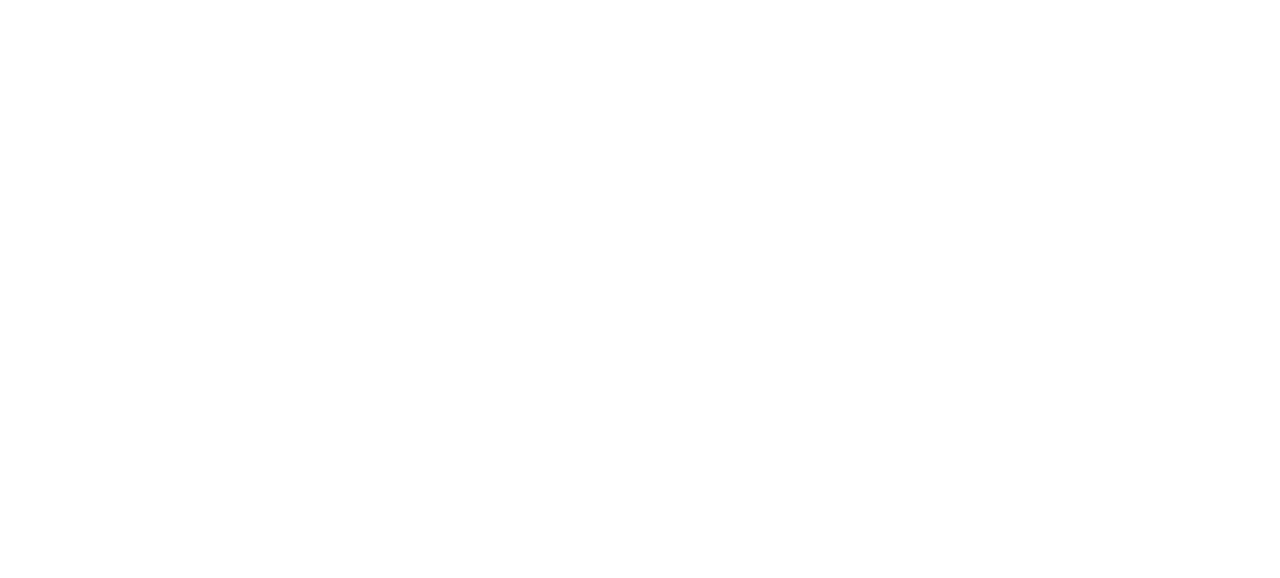
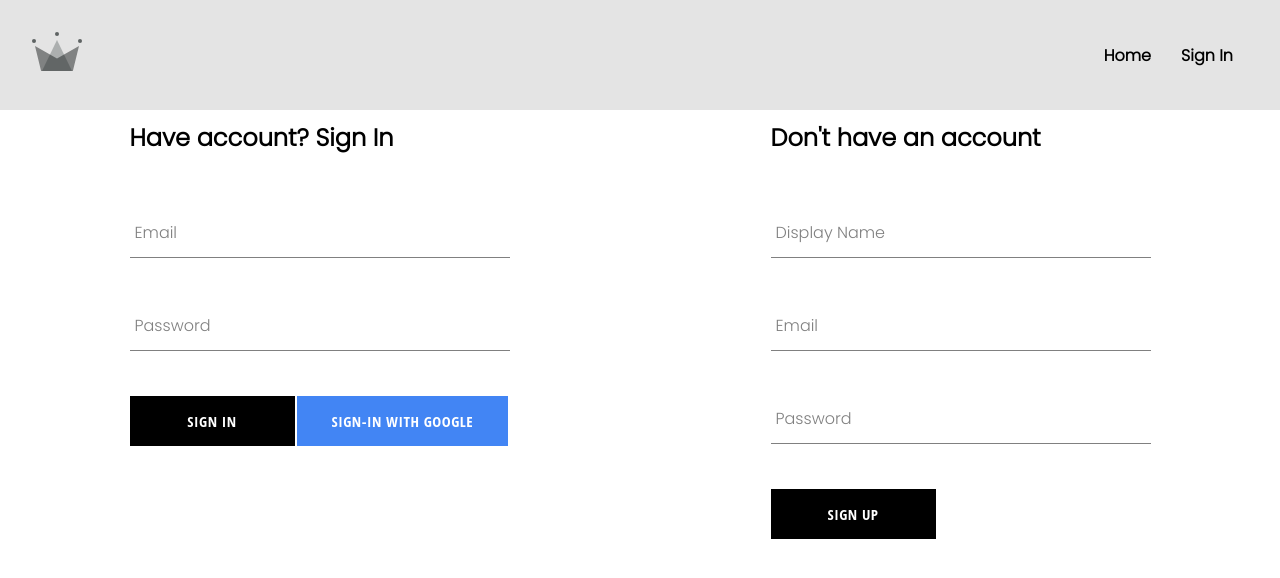
Before and after one commit to dork7/the_project, a React (Vite) app: page /auth in a window 1280 px wide. Before the commit this address had no page. Shown: the top 578 px of the page. Built offline with nearby package versions, Linux system fonts and the light colour scheme.

Commit message:
restructing dir

```diff
--- a/src/App.tsx
+++ b/src/App.tsx
@@ -1,18 +1,17 @@
-import React from 'react'
-import HomeComponent from './routes/home/home.components'
 import { Route, Routes } from 'react-router-dom'
 import NavBar from './components/Nav/NavBar'
-import ShopComponent from './routes/shop/shop.component'
-import SignInComponent from './routes/sign-in/SignIn.component'
+import AuthPage from './routes/auth/Auth.page'
+import HomePage from './routes/home/home.page'
+import ShopPage from './routes/shop/shop.page'
 
 const App = () => {
     return (
         <div>
             <Routes>
                 <Route path="/" element={<NavBar />} >
-                    <Route index element={<HomeComponent />} />
-                    <Route path='shop' element={<ShopComponent />} />
-                    <Route path='sign-in' element={<SignInComponent />} />
+                    <Route index element={<HomePage />} />
+                    <Route path='shop' element={<ShopPage />} />
+                    <Route path='auth' element={<AuthPage />} />
                 </Route>
             </Routes>
         </div>
--- /dev/null
+++ b/src/components/Button/button.styles.css
@@ -0,0 +1,46 @@
+.button-container {
+    min-width: 165px;
+    width: auto;
+    height: 50px;
+    letter-spacing: 0.5px;
+    line-height: 50px;
+    padding: 0 35px 0 35px;
+    font-size: 15px;
+    background-color: black;
+    color: white;
+    text-transform: uppercase;
+    font-family: 'Open Sans Condensed';
+    font-weight: bolder;
+    border: none;
+    cursor: pointer;
+    display: flex;
+    justify-content: center;
+
+    &:hover {
+        background-color: white;
+        color: black;
+        border: 1px solid black;
+    }
+
+    &.google-sign-in {
+        background-color: #4285f4;
+        color: white;
+
+        &:hover {
+            background-color: #357ae8;
+            border: none;
+        }
+    }
+
+    &.inverted {
+        background-color: white;
+        color: black;
+        border: 1px solid black;
+
+        &:hover {
+            background-color: black;
+            color: white;
+            border: none;
+        }
+    }
+}
--- a/src/components/Button/index.tsx
+++ b/src/components/Button/index.tsx
@@ -1,8 +1,13 @@
-import React from 'react'
-
-const Button = () => {
+import './button.styles.css'
+const BUTTON_TYPE_CLASSES: any = {
+    google: 'google-sign-in',
+    inverted: 'inverted'
+}
+const Button = ({ children, buttonType, ...rest }: any) => {
     return (
-        <div>Button</div>
+        <button className={`button-container ${BUTTON_TYPE_CLASSES[buttonType]}`} {...rest}>
+            {children}
+        </button>
     )
 }
 
--- /dev/null
+++ b/src/components/SignInForm/SignIn.component.tsx
@@ -0,0 +1,103 @@
+import React, { useEffect, useState } from 'react'
+import { signInWithGooglePopup, createUserDocumentFromAuth, signInWithGoogleRedirect, auth } from '../../utils/firebase.util'
+import { getRedirectResult } from 'firebase/auth'
+import SignUpForm from '../../components/SignUpForm/SignUp.component'
+import FormInput from '../FormInput/FormInput.component'
+import Button from '../Button'
+import { notifyMe } from '../../utils/notifications'
+import './sigin.style.scss'
+
+const defaultValues = {
+    displayName: '', email: '', password: ''
+}
+const SignInForm = () => {
+
+    const [formValues, setFormValues] = useState(defaultValues)
+    const { displayName, email, password } = formValues
+
+    const logUserWithGoogle = async () => {
+        const { user } = await signInWithGooglePopup()
+
+        const userDocRef = await createUserDocumentFromAuth(user)
+        console.log('userDocRef', userDocRef)
+    }
+    // const logUserWithGoogleRedirect = async () => {
+    //     const login = await signInWithGoogleRedirect()
+    //     console.log('login', login)
+    // }
+    // getRedirectResult()
+
+    useEffect(() => {
+
+
+        (async () => {
+            const response = await getRedirectResult(auth)
+            if (response) {
+                console.log('response', response)
+                const userDocRef = await createUserDocumentFromAuth(response.user)
+                console.log('userDocRef', userDocRef)
+            }
+        })()
+
+    }, [])
+
+    const handleChange = (event: any) => {
+        const { name, value } = event.target
+        setFormValues({
+            ...formValues, [name]: value
+        })
+    }
+
+    const formSubmitted = async (e: any) => {
+        e.preventDefault()
+        try {
+            notifyMe({ title: "Success", msg: "User created" })
+
+            await createUserDocumentFromAuth(user, { displayName })
+        } catch (err: any) {
+
+            notifyMe({ title: "Error", msg: err.code })
+
+        }
+    }
+
+    return (
+        <div style={{
+            display: 'flex',
+            gap: '2px',
+            flexDirection: 'column'
+        }}>
+
+
+
+
+
+            <div className='sign-up-container'>
+                <h2>
+                    Have account? Sign In
+                </h2>
+                <form onSubmit={formSubmitted} style={{
+
+
+                }}>
+                    <FormInput label="Email" placeholder1='dev@dev.co' required onChange={handleChange} name='email' type='email' value={email} />
+                    <FormInput label="Password" placeholder1='***************' required onChange={handleChange} name='password' type='password' value={password} />
+                    <div className='sign-in-btn-group'>
+                        <Button type='submit'  >
+                            Sign In
+                        </Button>
+                        <Button buttonType="google" onClick={logUserWithGoogle}>
+                            SIGN-IN WITH GOOGLE
+                        </Button>
+                    </div>
+                    {/* <Button buttonType="google" onClick={signInWithGoogleRedirect}>
+                        SIGN-IN WITH GOOGLE REDIRECT
+                    </Button> */}
+                </form>
+            </div>
+
+        </div>
+    )
+}
+
+export default SignInForm
--- /dev/null
+++ b/src/components/SignInForm/sigin.style.scss
@@ -0,0 +1,5 @@
+.sign-in-btn-group {
+    display: flex;
+    flex-direction: row;
+    gap: 2px;
+}
--- a/src/components/SignUpForm/SignUp.component.tsx
+++ b/src/components/SignUpForm/SignUp.component.tsx
@@ -3,6 +3,7 @@ import { createAuthUserWithEmailPassword, createUserDocumentFromAuth } from '../
 import { notifyMe } from '../../utils/notifications'
 import FormInput from '../FormInput/FormInput.component'
 import './signup.style.scss'
+import Button from '../Button'
 const defaultValues = {
     displayName: '', email: '', password: ''
 }
@@ -10,6 +11,7 @@ const SignUpForm = () => {
 
     const [formValues, setFormValues] = useState(defaultValues)
     const { displayName, email, password } = formValues
+
     const formSubmitted = async (e: any) => {
         e.preventDefault()
         try {
@@ -46,9 +48,11 @@ const SignUpForm = () => {
                 <FormInput label="Display Name" placeholder1='Your name' required onChange={handleChange} name='displayName' value={displayName} />
                 <FormInput label="Email" placeholder1='dev@dev.co' required onChange={handleChange} name='email' type='email' value={email} />
                 <FormInput label="Password" placeholder1='***************' required onChange={handleChange} name='password' type='password' value={password} />
-                <button type='submit'>
-                    Sign up
-                </button>
+
+                <Button type='submit'  >
+                    Sign Up
+                </Button>
+
             </form>
         </div>
     )
--- /dev/null
+++ b/src/routes/auth/Auth.page.tsx
@@ -0,0 +1,21 @@
+import SignInForm from '../../components/SignInForm/SignIn.component'
+import SignUpForm from '../../components/SignUpForm/SignUp.component'
+
+const AuthPage = () => {
+
+    return (
+        <div style={{
+            display: 'flex',
+            gap: '2px',
+            flexDirection: 'row',
+            justifyContent: 'space-around'
+        }}>
+
+            <SignInForm />
+
+            <SignUpForm />
+        </div>
+    )
+}
+
+export default AuthPage
--- a/src/routes/home/home.components.tsx
+++ b/src/routes/home/home.page.tsx
@@ -1,7 +1,7 @@
 import React from 'react'
 import ProductCard from '../../components/Cards/ProductCard'
 
-const HomeComponent = () => {
+const HomePage = () => {
     return (
         <div>
             <ProductCard />
@@ -9,4 +9,4 @@ const HomeComponent = () => {
     )
 }
 
-export default HomeComponent
+export default HomePage
--- a/src/routes/shop/shop.component.tsx
+++ /dev/null
@@ -1,9 +0,0 @@
-import React from 'react'
-
-const ShopComponent = () => {
-    return (
-        <div>ShopComponent</div>
-    )
-}
-
-export default ShopComponent
--- /dev/null
+++ b/src/routes/shop/shop.page.tsx
@@ -0,0 +1,9 @@
+import React from 'react'
+
+const ShopPage = () => {
+    return (
+        <div>ShopPage</div>
+    )
+}
+
+export default ShopPage
--- a/src/routes/sign-in/SignIn.component.tsx
+++ /dev/null
@@ -1,55 +0,0 @@
-import React, { useEffect } from 'react'
-import { signInWithGooglePopup, createUserDocumentFromAuth, signInWithGoogleRedirect, auth } from '../../utils/firebase.util'
-import { getRedirectResult } from 'firebase/auth'
-import SignUpForm from '../../components/SignUpForm/SignUp.component'
-
-const SignInComponent = () => {
-    const logUserWithGoogle = async () => {
-        const { user } = await signInWithGooglePopup()
-
-        const userDocRef = await createUserDocumentFromAuth(user)
-        console.log('userDocRef', userDocRef)
-    }
-    // const logUserWithGoogleRedirect = async () => {
-    //     const login = await signInWithGoogleRedirect()
-    //     console.log('login', login)
-    // }
-    // getRedirectResult()
-
-    useEffect(() => {
-
-
-        (async () => {
-            const response = await getRedirectResult(auth)
-            if (response) {
-                console.log('response', response)
-                const userDocRef = await createUserDocumentFromAuth(response.user)
-                console.log('userDocRef', userDocRef)
-            }
-        })()
-
-    }, [])
-
-
-
-    return (
-        <div style={{
-            display: 'flex',
-            gap: '2px',
-            flexDirection: 'column'
-        }}>
-
-            <button onClick={logUserWithGoogle}>
-                SIGN-IN WITH GOOGLE
-            </button>
-
-            <button onClick={signInWithGoogleRedirect}>
-                SIGN-IN WITH GOOGLE REDIRECT
-            </button>
-
-            <SignUpForm />
-        </div>
-    )
-}
-
-export default SignInComponent
```
